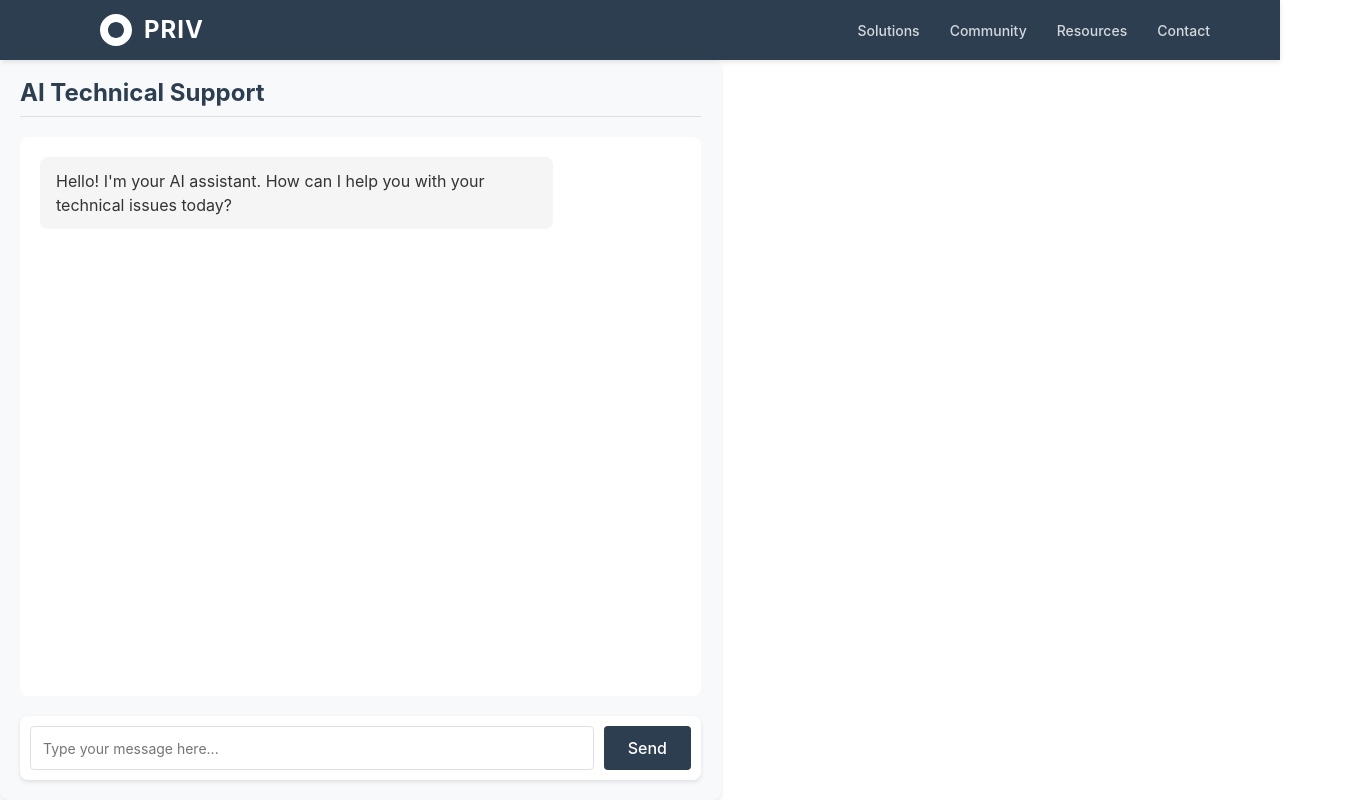
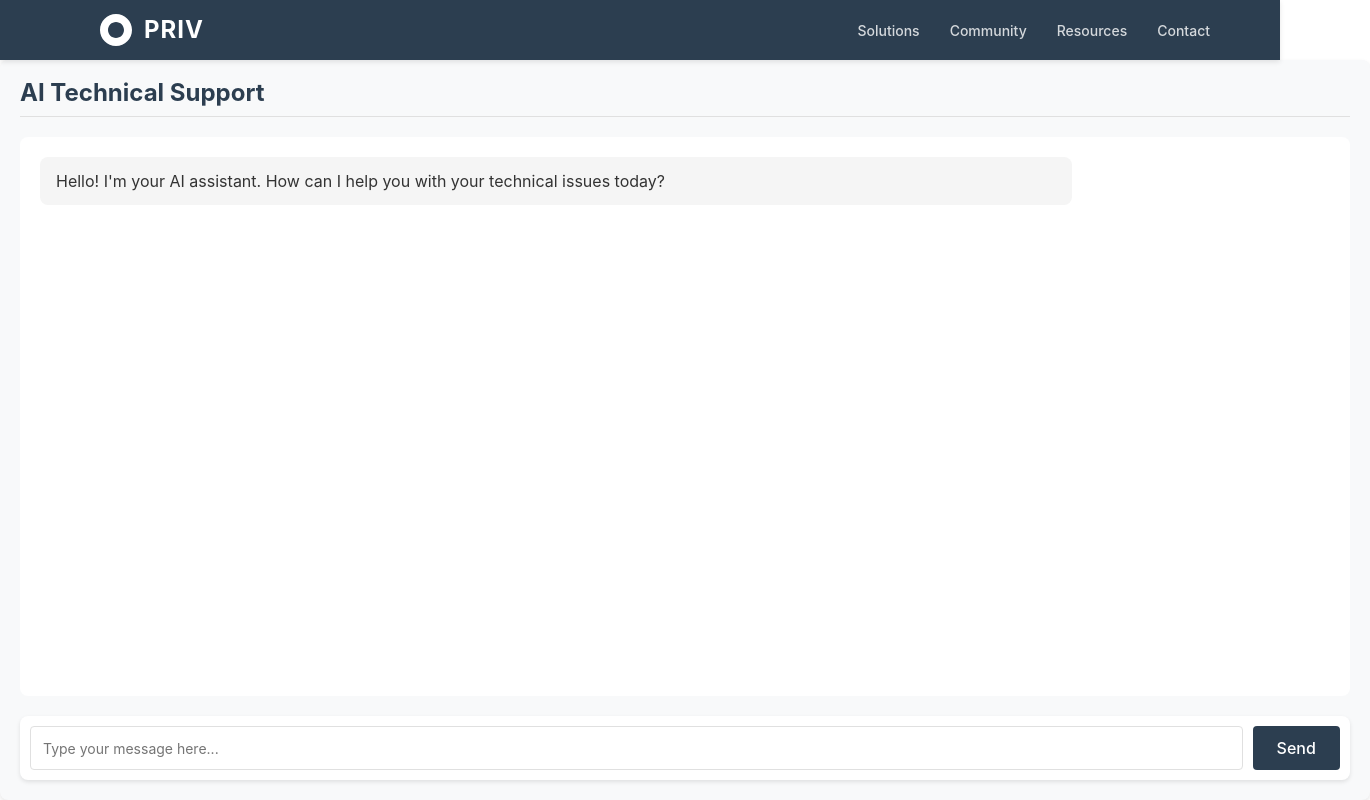
Before and after one commit to RelKereta/PRIVHelpdesk_TicketingSystem, a React (Vite) app in the folder frontend/: page /chatbot in a window 1280 px wide. Shown: the whole page, 1370 px wide, since content can reach past the window. Built offline with nearby package versions, Linux system fonts and the light colour scheme; sample sign-in values are in the browser's storage.

Commit message:
Update Chatbot container width and max-width for better layout

```diff
--- a/frontend/src/pages/Chatbot.css
+++ b/frontend/src/pages/Chatbot.css
@@ -5,6 +5,10 @@
   margin-top: 60px;
   box-shadow: 0 2px 4px rgba(0, 0, 0, 0.1);
   height: calc(100vh - 60px);
+  width: 190%;
+  max-width: 1650px;
+  margin-left: auto;
+  margin-right: auto;
   display: flex;
   flex-direction: column;
 }
```
